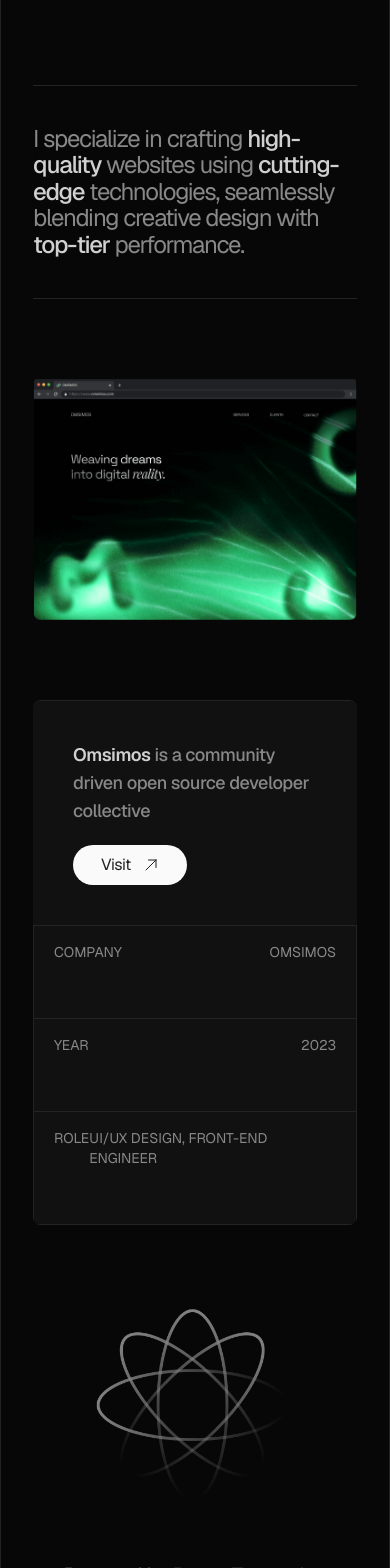
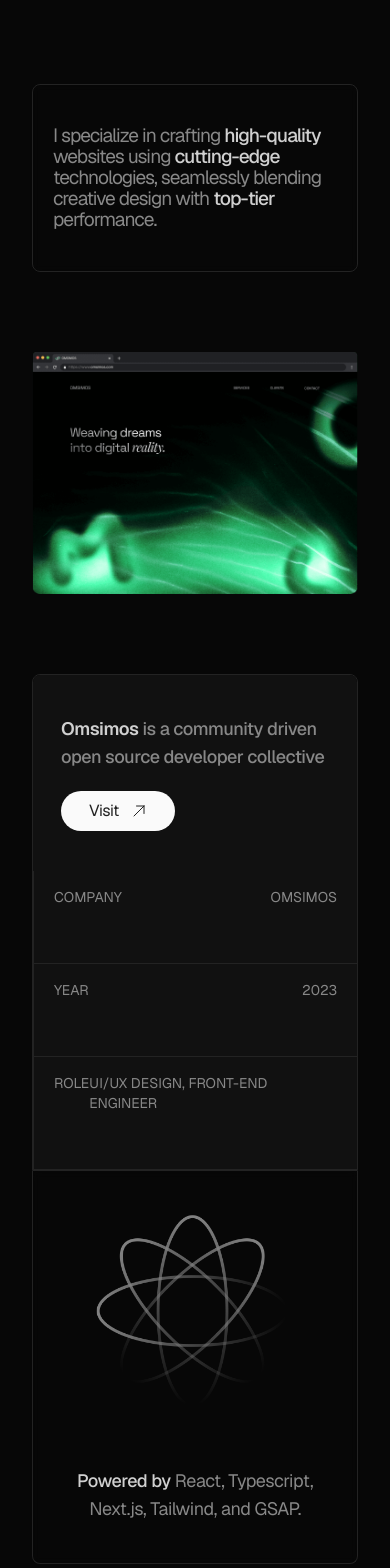
Before and after one commit to hyamero/portfolio, a Next.js app: page / in a window 390 px wide. Shown: the part 920-2488 px from the top of the page. Built offline with nearby package versions, Linux system fonts and the light colour scheme.

Commit message:
chore: fix projects showcase responsiveness

```diff
--- a/src/components/sections/design-showcase.tsx
+++ b/src/components/sections/design-showcase.tsx
@@ -1,7 +1,7 @@
 export function DesignShowcase() {
   return (
-    <section className="container pointer-events-none relative z-10 min-h-screen border-y pb-14 pt-40 lg:pb-0">
-      <h2 className="mx-auto text-center text-8xl text-[clamp(2rem,10vw,6rem)] font-medium tracking-[-0.07em]">
+    <section className="container pointer-events-none relative z-10 min-h-screen pb-14 pt-40 lg:pb-0">
+      <h2 className="mx-auto text-center text-8xl text-[clamp(2rem,8vw,6rem)] font-medium tracking-[-0.07em]">
         I craft digital experiences <br /> that leave a lasting impact.
       </h2>
     </section>
--- a/src/components/sections/os-showcase.tsx
+++ b/src/components/sections/os-showcase.tsx
@@ -1,7 +1,7 @@
 export function OSShowcase() {
   return (
-    <section className="container pointer-events-none relative z-10 min-h-screen border-y pb-14 pt-40 lg:pb-0">
-      <h2 className="mx-auto text-center text-8xl text-[clamp(2rem,10vw,6rem)] font-medium tracking-[-0.07em]">
+    <section className="container pointer-events-none relative z-10 min-h-screen pb-14 pt-40 lg:pb-0">
+      <h2 className="mx-auto text-center text-8xl text-[clamp(2rem,8vw,6rem)] font-medium tracking-[-0.07em]">
         Building tools for the <br />
         open-source community
       </h2>
--- a/src/components/sections/project-showcase.tsx
+++ b/src/components/sections/project-showcase.tsx
@@ -9,13 +9,13 @@ export default function ProjectShowcase({ ...props }: Project) {
   const { Subtitle, image, description, company, year, role, techs } = props;
 
   return (
-    <section className="pointer-events-none relative z-10 border-y pb-14 lg:pb-0">
-      <div className="container grid min-h-screen grid-cols-4 items-center gap-y-20 border-x pt-40 sm:gap-y-10 lg:gap-y-0">
-        <div className="col-span-4 col-start-1 row-start-1 h-full w-full border-y px-0 py-10 backdrop-blur-sm lg:py-24 2xl:px-10">
+    <section className="border-b-none pointer-events-none relative z-10 pb-14 lg:border-y lg:pb-0">
+      <div className="container grid min-h-screen grid-cols-4 items-center pt-40 lg:gap-y-0">
+        <div className="col-span-4 col-start-1 row-start-1 h-full w-full rounded-lg border-x border-y px-5 py-10 backdrop-blur-sm sm:px-10 lg:py-24 xl:rounded-br-none">
           <Subtitle />
         </div>
 
-        <div className="col-span-4 col-start-1 row-start-2 backdrop-blur-[1.5px] sm:p-16 lg:col-span-3 lg:p-24">
+        <div className="col-span-4 col-start-1 row-start-2 my-20 sm:my-0 sm:p-16 lg:col-span-3 lg:p-24">
           <Image
             alt="OMSIMOS Thumbnail"
             src={image}
@@ -25,7 +25,7 @@ export default function ProjectShowcase({ ...props }: Project) {
           />
         </div>
 
-        <div className="col-span-4 row-start-4 flex flex-col items-center justify-center gap-14 px-5 backdrop-blur-sm sm:flex-row lg:col-start-4 lg:row-start-2 lg:h-full lg:flex-col lg:border-l">
+        <div className="col-span-4 row-start-4 flex flex-col items-center justify-center gap-14 rounded-b-lg border-x border-b px-7 py-10 backdrop-blur-sm sm:flex-row md:rounded-none lg:col-start-4 lg:row-start-2 lg:h-full lg:flex-col lg:border-t-0 xl:rounded-br-lg">
           <Image
             alt="Atom Icon"
             src={atomIcon}
@@ -34,16 +34,16 @@ export default function ProjectShowcase({ ...props }: Project) {
             width={200}
           />
 
-          <p className="text-center text-xl tracking-tight text-muted-foreground xl:text-xl 2xl:text-left 2xl:text-2xl">
+          <p className="text-center text-lg tracking-tight text-muted-foreground sm:text-xl xl:text-xl 2xl:text-left 2xl:text-2xl">
             <span className="font-medium text-foreground">Powered by </span>
             {techs}
           </p>
         </div>
 
-        <div className="col-span-4 row-start-3 grid h-full w-full grid-cols-4 overflow-hidden rounded-lg border-t md:grid-cols-5 lg:grid-cols-3 lg:grid-rows-2 xl:col-span-3 xl:rounded-none">
+        <div className="col-span-4 row-start-3 grid h-full w-full grid-cols-4 overflow-hidden rounded-t-lg border md:grid-cols-5 lg:grid-cols-3 lg:grid-rows-2 lg:rounded-none lg:rounded-tl-lg lg:border-b-0 xl:col-span-3">
           <div className="col-span-4 h-full bg-[#111] md:col-span-2 lg:col-span-1">
-            <div className="flex h-full flex-col items-start gap-5 p-10">
-              <p className="text-lg font-medium tracking-tight text-muted-foreground md:text-xl lg:text-2xl lg:leading-[1.1]">
+            <div className="flex h-full flex-col items-start gap-5 px-7 py-10 sm:px-10">
+              <p className="text-lg font-medium tracking-tight text-muted-foreground sm:text-xl lg:text-2xl lg:leading-[1.1]">
                 <span className="font-semibold text-foreground">{company}</span>{" "}
                 {description}
               </p>
@@ -55,8 +55,8 @@ export default function ProjectShowcase({ ...props }: Project) {
             <div className="hidden h-full border-t backdrop-blur-[1.5px] lg:block" />
           </div>
 
-          <div className="col-span-4 border-t bg-[#111] md:col-span-3 md:col-start-3 md:border-t-0 lg:col-span-2">
-            <ul className="flex h-full flex-col justify-between border-x text-sm text-muted-foreground md:[&>li:last-child]:border-b-0 [&>li>span]:uppercase [&>li]:flex [&>li]:h-full [&>li]:justify-between [&>li]:border-b [&>li]:px-5 [&>li]:pb-14 [&>li]:pt-4">
+          <div className="col-span-4 bg-[#111] md:col-span-3 md:col-start-3 lg:col-span-2">
+            <ul className="flex h-full flex-col justify-between border-l text-sm text-muted-foreground md:[&>li:last-child]:border-b-0 [&>li>span]:uppercase [&>li]:flex [&>li]:h-full [&>li]:justify-between [&>li]:border-b [&>li]:px-5 [&>li]:pb-14 [&>li]:pt-4">
               <li>
                 <span>Company</span>
                 <span>{company}</span>
@@ -70,7 +70,7 @@ export default function ProjectShowcase({ ...props }: Project) {
                 <span>{role}</span>
               </li>
             </ul>
-            <div className="hidden h-full border border-b-0 backdrop-blur-[1.5px] lg:block" />
+            <div className="hidden h-full border-l border-t backdrop-blur-[1.5px] lg:block" />
           </div>
         </div>
       </div>
--- a/src/lib/projects.tsx
+++ b/src/lib/projects.tsx
@@ -16,7 +16,7 @@ export type Project = {
 export const projects: Project[] = [
   {
     Subtitle: () => (
-      <h2 className="w-full text-[clamp(1.5rem,3.3vw,3rem)] leading-[1.1] tracking-tighter text-muted-foreground md:w-3/4 [&>span]:font-medium [&>span]:text-foreground">
+      <h2 className="w-full text-[clamp(1.2rem,3.3vw,3rem)] leading-[1.1] tracking-tighter text-muted-foreground md:w-3/4 [&>span]:font-medium [&>span]:text-foreground">
         I specialize in crafting <span>high-quality</span> websites using{" "}
         <span>cutting-edge</span> technologies, seamlessly blending creative
         design with <span>top-tier</span> performance.
@@ -31,7 +31,7 @@ export const projects: Project[] = [
   },
   {
     Subtitle: () => (
-      <h2 className="w-full text-[clamp(1.5rem,3.3vw,3rem)] leading-[1.1] tracking-tighter text-muted-foreground md:w-3/4 [&>span]:font-medium [&>span]:text-foreground">
+      <h2 className="w-full text-[clamp(1.2rem,3.3vw,3rem)] leading-[1.1] tracking-tighter text-muted-foreground md:w-3/4 [&>span]:font-medium [&>span]:text-foreground">
         Reached over <span>2.5 million unique users</span> and generated{" "}
         <span>14 million+ page visits</span>. Attained over 700K users in less
         than a week during the initial launch.
```
